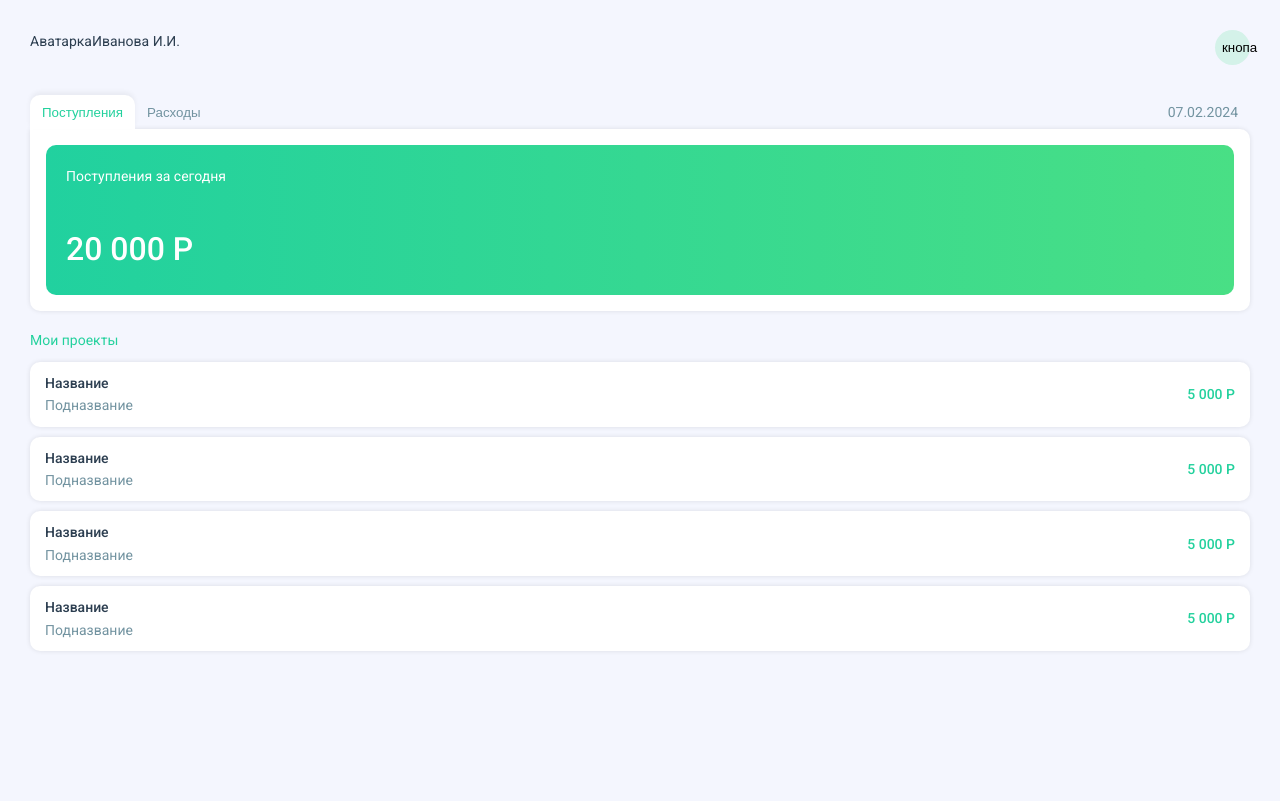
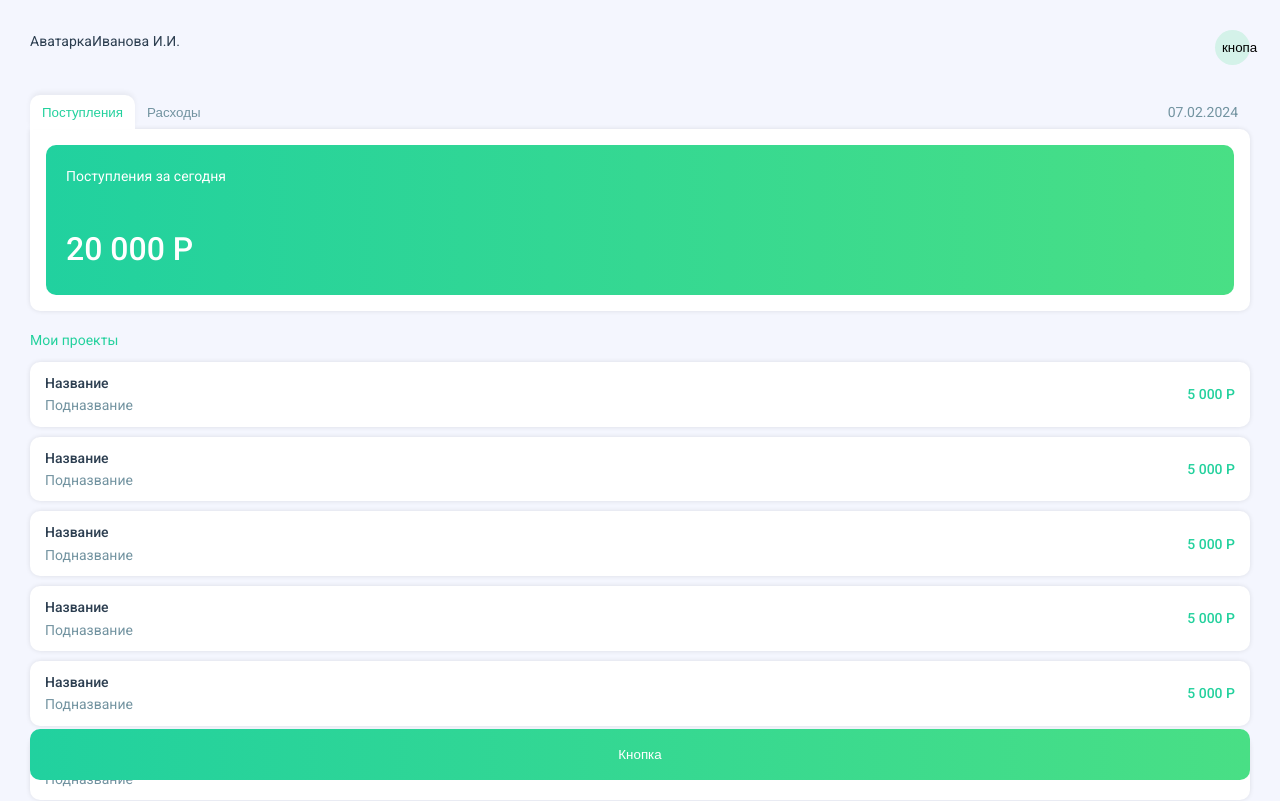
Before and after one commit to MariaSadovn1kova/tradition.webapp, a Vue app: page / in a window 1280 px wide. Shown: the top 801 px of the page. Built offline with nearby package versions, Linux system fonts and the light colour scheme.

Commit message:
feature: add button

```diff
--- a/src/App.vue
+++ b/src/App.vue
@@ -1,13 +1,13 @@
 <script setup lang="ts">
 import { RouterLink, RouterView } from 'vue-router'
+
+import { TraditionButton } from './features'
 import { MainNavbar } from './widgets'
 
 </script>
 
 <template>
-  <main-navbar/>
+  <main-navbar />
+  <tradition-button class="main-button" />
   <RouterView />
 </template>
-
-<style scoped>
-</style>
--- a/src/assets/main.pcss
+++ b/src/assets/main.pcss
@@ -9,7 +9,6 @@
 @media (min-width: 1024px) {
 
 }
-
 
 a,
 .green {
@@ -24,3 +23,10 @@ a,
     background-color: hsla(160, 100%, 37%, 0.2);
   }
 }
+
+.main-button {
+  position: fixed;
+  bottom: 20px;
+  left: 30px;
+  width: calc(100% - 60px);
+}
--- a/src/features/index.ts
+++ b/src/features/index.ts
@@ -1,9 +1,11 @@
 import ModeSwitch from './mode-switch/mode-switch.vue'
 import TraditionList from './tradition-list/tradition-list.vue'
 import TraditionCard from './tradition-card/tradition-card.vue'
+import TraditionButton from './tradition-button/tradition-button.vue'
 
 export {
     ModeSwitch,
     TraditionList,
-    TraditionCard
+    TraditionCard,
+    TraditionButton
 }
--- /dev/null
+++ b/src/features/tradition-button/tradition-button.pcss
@@ -0,0 +1,8 @@
+.button__container {
+    padding: 18px;
+    border: none;
+    font-weight: 500;
+    color: var(--vt-c-white);
+    border-radius: var(--vt-default-radius);
+    background: var(--vt-c-green-gradient);
+}
--- /dev/null
+++ b/src/features/tradition-button/tradition-button.vue
@@ -0,0 +1,12 @@
+<script setup lang="ts">
+
+</script>
+
+<template>
+    <button class="button__container">{{'Кнопка'}}</button>
+</template>
+
+
+<style lang="postcss" scoped>
+@import './tradition-button.pcss';
+</style>
--- a/src/features/tradition-list/tradition-list.pcss
+++ b/src/features/tradition-list/tradition-list.pcss
@@ -1,3 +1,3 @@
 .tradition-list__container {
-    padding: 10px 0;
+    padding: 10px 0 100px 0;
 }
--- a/src/features/tradition-list/tradition-list.vue
+++ b/src/features/tradition-list/tradition-list.vue
@@ -4,7 +4,7 @@ import TraditionCard from '../tradition-card/tradition-card.vue'
 </script>
 <template>
     <div class="tradition-list__container">
-        <tradition-card v-for="item in 4" :key="item"/>
+        <tradition-card v-for="item in 10" :key="item"/>
     </div>
 </template>
 
```
